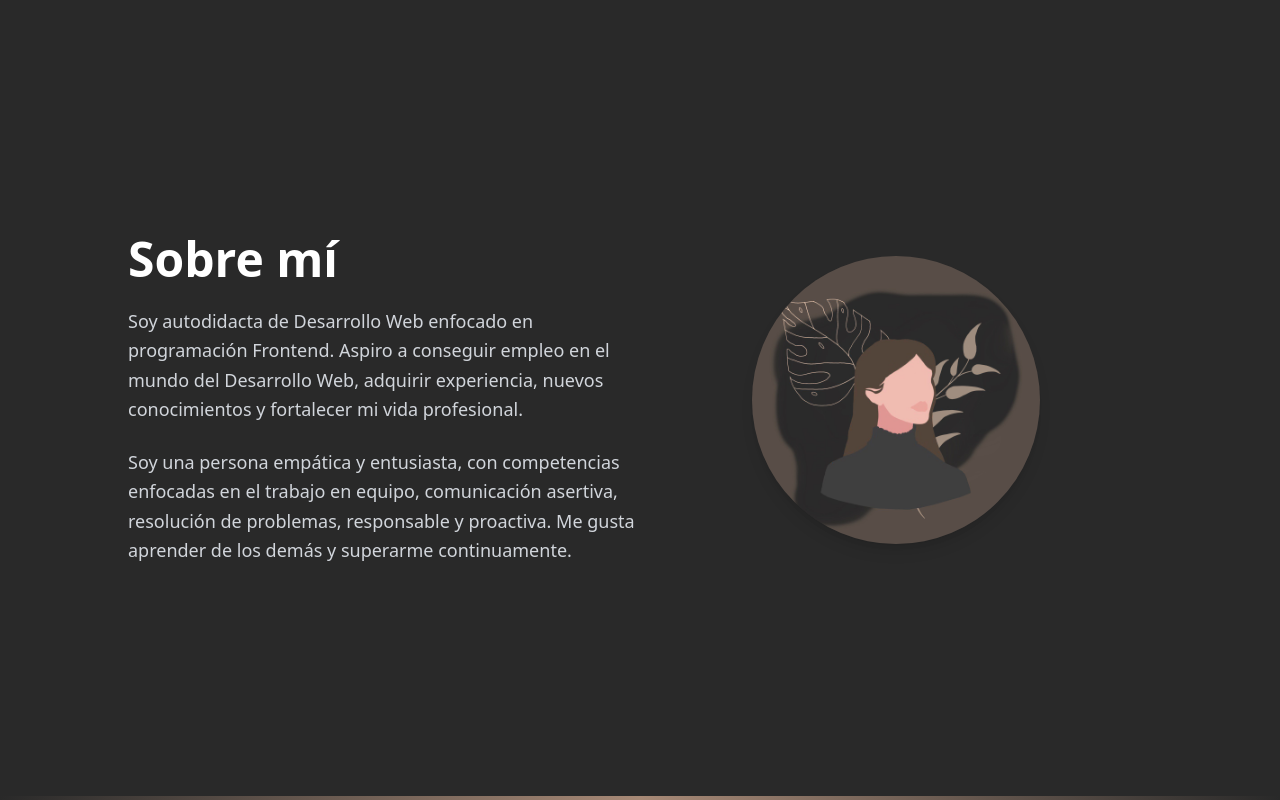
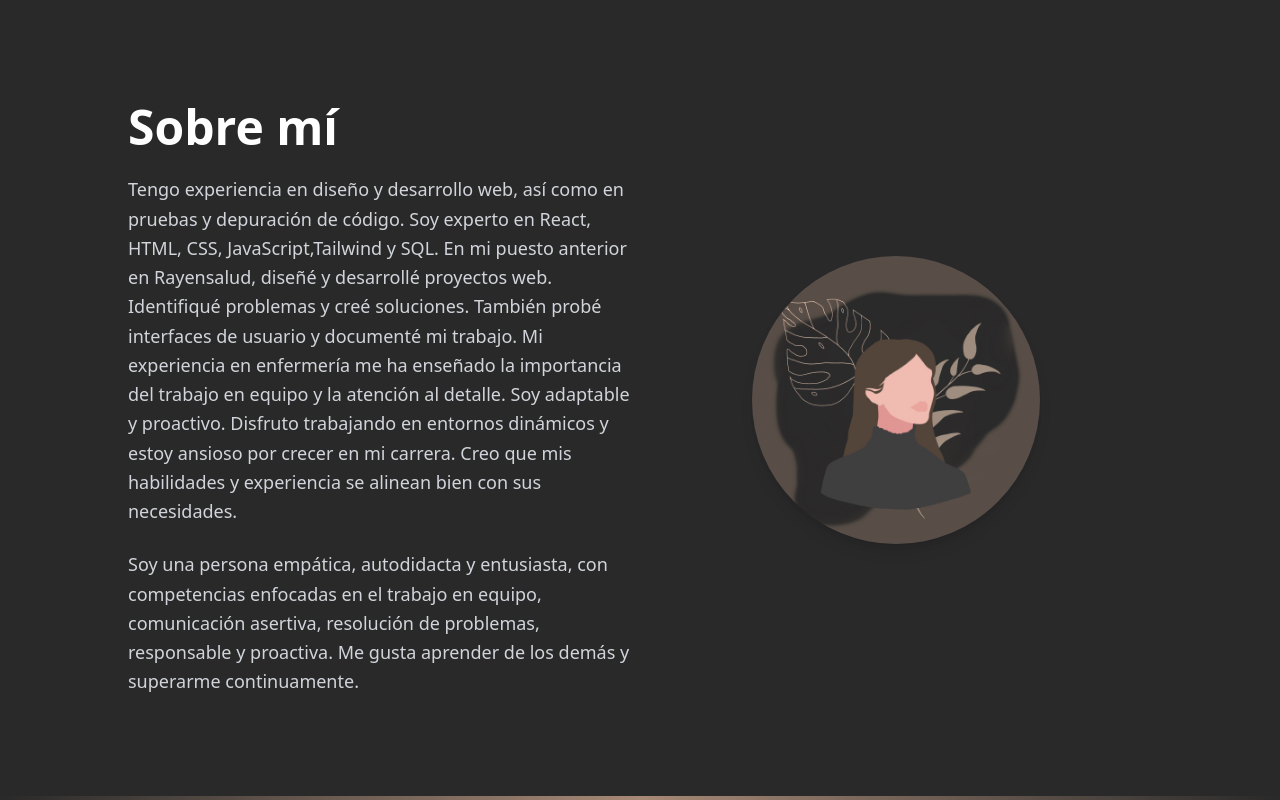
Before and after one commit to veronicaurrutia/Mi-Portafolio, a React (Create React App) app: page /Portafolio-React/about in a window 1280 px wide. Built offline with nearby package versions, Linux system fonts and the light colour scheme.

Commit message:
cambio en de texto en about para mejorar

```diff
--- a/src/Components/About.js
+++ b/src/Components/About.js
@@ -47,12 +47,14 @@ const About = () => {
         >
           <h2 className="text-5xl font-bold mb-6 text-white">Sobre mí</h2>
           <p className="text-gray-300 mb-6 leading-relaxed text-lg">
-            Soy autodidacta de Desarrollo Web enfocado en programación Frontend.
-            Aspiro a conseguir empleo en el mundo del Desarrollo Web, adquirir
-            experiencia, nuevos conocimientos y fortalecer mi vida profesional.
+          Tengo experiencia en diseño y desarrollo web, así como en pruebas y depuración
+          de código. Soy experto en React, HTML, CSS, JavaScript,Tailwind y SQL.
+          En mi puesto anterior en Rayensalud, diseñé y desarrollé proyectos web.
+          Identifiqué problemas y creé soluciones. También probé interfaces de usuario y documenté mi trabajo. Mi experiencia en enfermería me ha enseñado la importancia del trabajo en equipo y la atención al detalle. Soy adaptable y proactivo. Disfruto trabajando en entornos dinámicos y estoy ansioso por crecer en mi carrera.
+           Creo que mis habilidades y experiencia se alinean bien con sus necesidades.
           </p>
           <p className="text-gray-300 leading-relaxed text-lg">
-            Soy una persona empática y entusiasta, con competencias enfocadas en
+            Soy una persona empática, autodidacta y entusiasta, con competencias enfocadas en
             el trabajo en equipo, comunicación asertiva, resolución de
             problemas, responsable y proactiva. Me gusta aprender de los demás y
             superarme continuamente.
```
